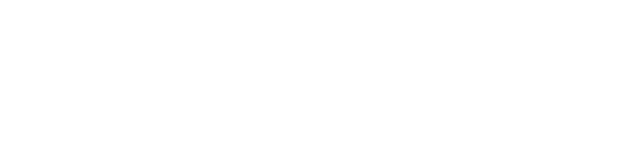
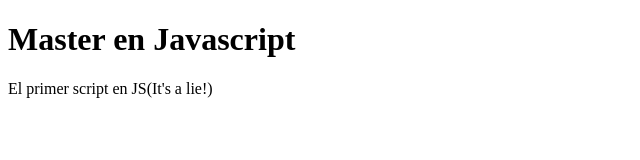
Before and after one commit to jpromanonet/master_en_Javascript, a plain HTML site: page holaMundo/index.html in a window 1280 px wide. Shown: the whole page, without its empty margins (0-640 px from the left). Drawn offline with Linux system fonts and the light colour scheme.

Commit message:
Hola mundo

```diff
--- a/holaMundo/index.html
+++ b/holaMundo/index.html
@@ -7,6 +7,10 @@
     <title>Hello World with JS</title>
 </head>
 <body>
+    <h1>Master en Javascript</h1>
+    <p>El primer script en JS(It's a lie!)</p>
+
+    <!-- Custom scripts -->
     <script src="./js/script.js"></script>
 </body>
 </html>
```
